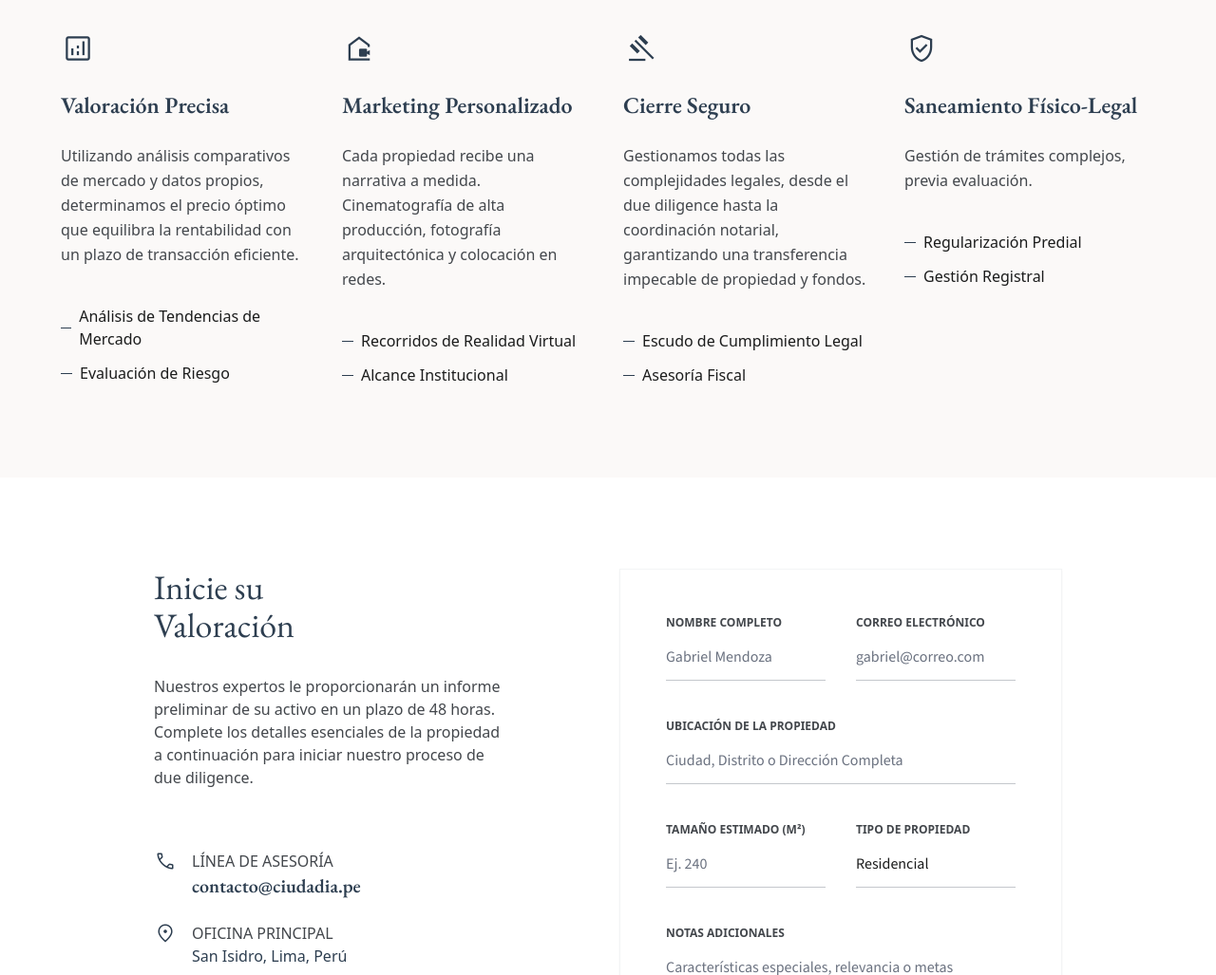
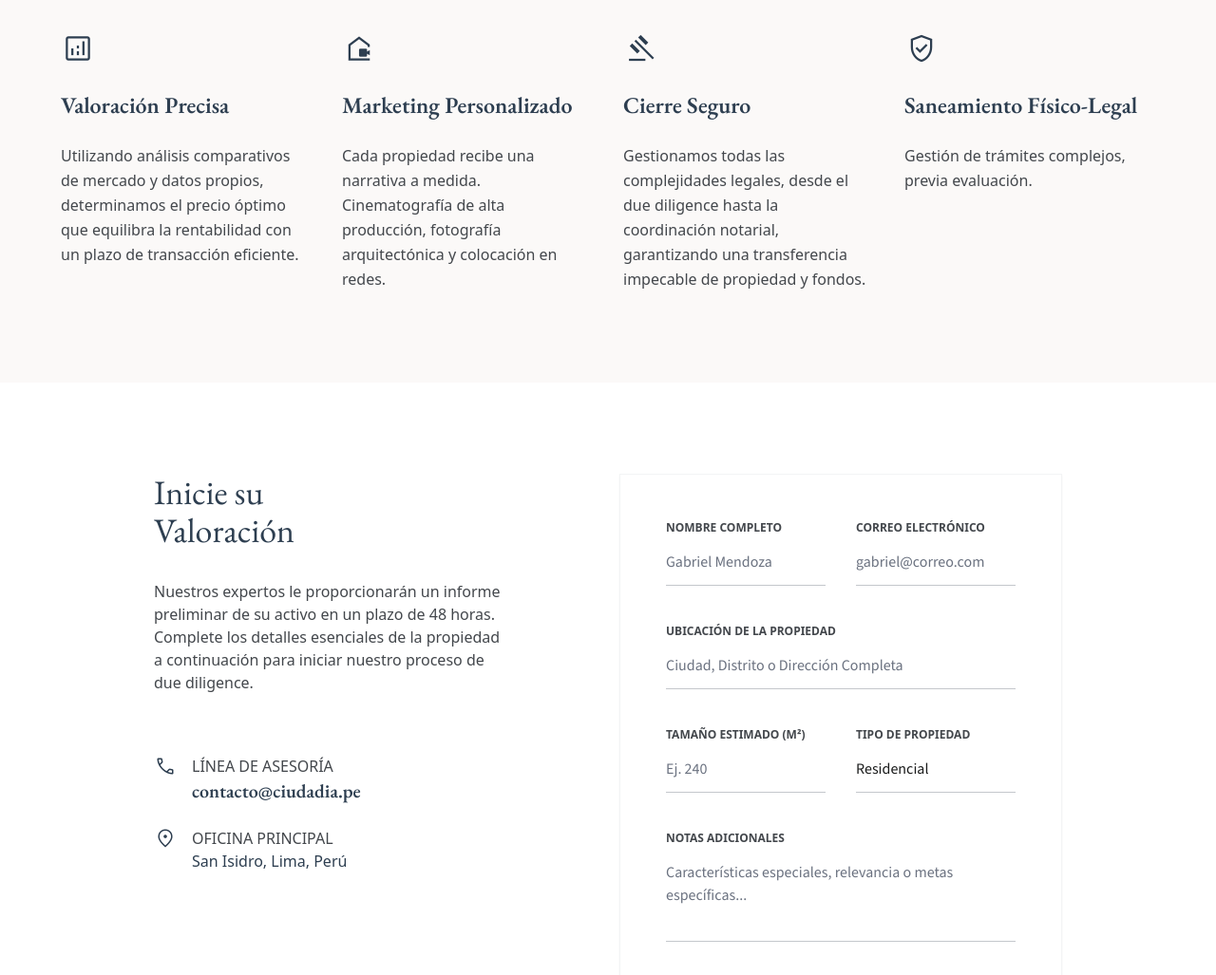
Before and after one commit to Avilto/Ciudadia, a website: page vender.html in a window 1280 px wide. Shown: the part 1053-2080 px from the top of the page at 95% size. Drawn offline with nearby package versions, Linux system fonts and the light colour scheme.

Commit message:
content(vender): remove bullet point lists from all 4 section cards

```diff
--- a/vender.html
+++ b/vender.html
@@ -261,10 +261,6 @@
             <p class="font-body-md text-on-surface-variant leading-relaxed">
               Utilizando análisis comparativos de mercado y datos propios, determinamos el precio óptimo que equilibra la rentabilidad con un plazo de transacción eficiente.
             </p>
-            <ul class="space-y-3 pt-4">
-              <li class="flex items-center"><span class="horizontal-line"></span><span class="font-label-caps">Análisis de Tendencias de Mercado</span></li>
-              <li class="flex items-center"><span class="horizontal-line"></span><span class="font-label-caps">Evaluación de Riesgo</span></li>
-            </ul>
           </div>
           <!-- Column 2: Marketing -->
           <div class="space-y-6 group">
@@ -274,10 +270,6 @@
             <p class="font-body-md text-on-surface-variant leading-relaxed">
               Cada propiedad recibe una narrativa a medida. Cinematografía de alta producción, fotografía arquitectónica y colocación en redes.
             </p>
-            <ul class="space-y-3 pt-4">
-              <li class="flex items-center"><span class="horizontal-line"></span><span class="font-label-caps">Recorridos de Realidad Virtual</span></li>
-              <li class="flex items-center"><span class="horizontal-line"></span><span class="font-label-caps">Alcance Institucional</span></li>
-            </ul>
           </div>
           <!-- Column 3: Legal -->
           <div class="space-y-6 group">
@@ -287,10 +279,6 @@
             <p class="font-body-md text-on-surface-variant leading-relaxed">
               Gestionamos todas las complejidades legales, desde el due diligence hasta la coordinación notarial, garantizando una transferencia impecable de propiedad y fondos.
             </p>
-            <ul class="space-y-3 pt-4">
-              <li class="flex items-center"><span class="horizontal-line"></span><span class="font-label-caps">Escudo de Cumplimiento Legal</span></li>
-              <li class="flex items-center"><span class="horizontal-line"></span><span class="font-label-caps">Asesoría Fiscal</span></li>
-            </ul>
           </div>
           <!-- Column 4: Saneamiento -->
           <div class="space-y-6 group">
@@ -300,10 +288,6 @@
             <p class="font-body-md text-on-surface-variant leading-relaxed">
               Gestión de trámites complejos, previa evaluación.
             </p>
-            <ul class="space-y-3 pt-4">
-              <li class="flex items-center"><span class="horizontal-line"></span><span class="font-label-caps">Regularización Predial</span></li>
-              <li class="flex items-center"><span class="horizontal-line"></span><span class="font-label-caps">Gestión Registral</span></li>
-            </ul>
           </div>
         </div>
       </div>
```
